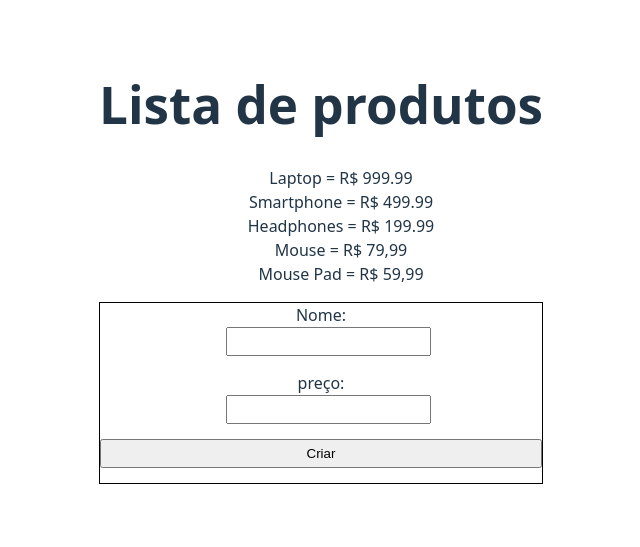
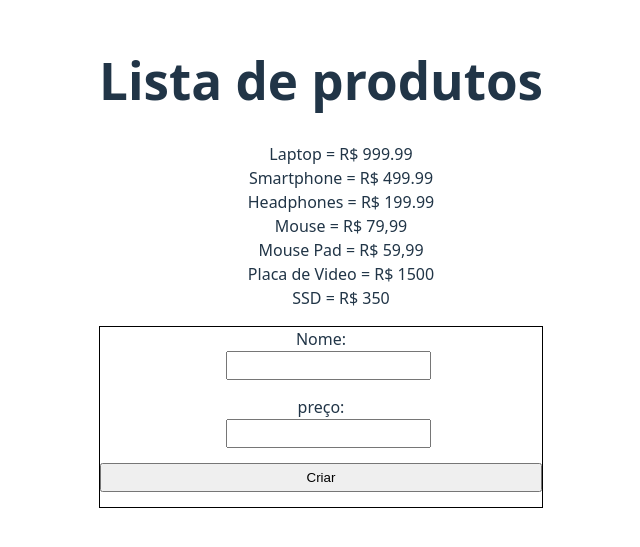
Before and after one commit to erick-amorim377/HTTP-React, a React (Vite) app: page / in a window 1280 px wide. Shown: the part 137-684 px from the top of the page, without its empty margins (319-959 px from the left). Built offline with nearby package versions, Linux system fonts and the light colour scheme; data requests are answered from the project's data file.

Commit message:
Refatorando o POST

```diff
--- a/data/db.json
+++ b/data/db.json
@@ -24,6 +24,16 @@
       "id": "4f06",
       "name": "Mouse Pad",
       "price": "59,99"
+    },
+    {
+      "id": "59a9",
+      "name": "Placa de Video",
+      "price": "1500"
+    },
+    {
+      "id": "0fc8",
+      "name": "SSD",
+      "price": "350"
     }
   ]
 }
--- a/src/App.jsx
+++ b/src/App.jsx
@@ -10,7 +10,7 @@ function App() {
   const [price, setPrice] = useState("");
 
 
-  const { data:items } = useFetch(url);
+  const { data:items, httpConfig } = useFetch(url);
 
 
 
@@ -23,16 +23,7 @@ function App() {
       price
     };
 
-    const response = await fetch(url, {
-      method: "POST",
-      headers: {
-        "Content-Type": "application/json"
-      },
-      body: JSON.stringify(product),
-    });
-    const addedProduct = await response.json()
-
-    setProducts((prevProducts) => [...prevProducts, addedProduct]);
+    httpConfig(product, "POST");
     setName("");
     setPrice("");
    }
--- a/src/hook/useFetch.jsx
+++ b/src/hook/useFetch.jsx
@@ -1,7 +1,25 @@
 import { useState, useEffect } from "react";
+
 
 export const useFetch = (url) => {
     const [data, setData] = useState(null);
+    const [config, setConfig] = useState(null);
+    const [method, setMethod] = useState(null);
+    const [callFetch, setCallFetch] = useState(false);
+
+
+    const httpConfig = (data, method) => {
+        if(method === "POST") {
+            setConfig({
+                method,
+                Headers: {
+                    "Content-type": "application/json",
+                },
+                body: JSON.stringify(data),
+            });
+            setMethod(method);
+        }
+    }
 
     useEffect(() => {
         const fetchData = async () => {
@@ -11,6 +29,20 @@ export const useFetch = (url) => {
         };
         fetchData();
 
-    },[url])
-    return{ data };
+    },[url , callFetch]);
+
+    useEffect(() =>{
+        const httpRequest = async () => {
+            if(method === "POST") {
+                let fetchOptions = [url, config];
+
+                const res = await fetch(...fetchOptions);
+                const json =  await res.json();
+                setCallFetch(json);
+            }
+        };
+        httpRequest();
+    }, [config, method, url]);
+
+    return{ data, httpConfig };
 };
```
